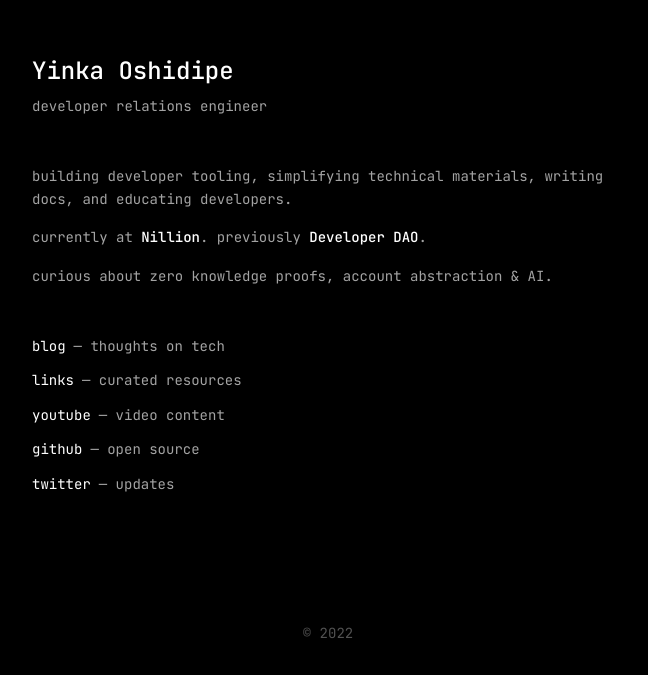
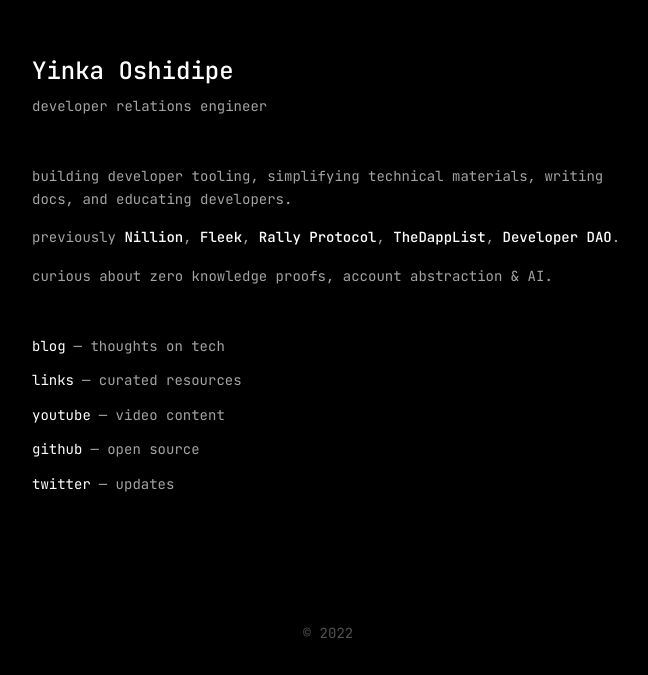
Before and after one commit to geniusyinka/yinka.lol, a Next.js app: page / in a window 1280 px wide. Shown: the part 125-800 px from the top of the page, without its empty margins (312-960 px from the left). Built offline with nearby package versions, Linux system fonts and the light colour scheme.

Commit message:
Update homepage: move Nillion to previous roles
Wrapped up time at Nillion. Updated bio to list Nillion, Fleek,
Rally Protocol, TheDappList, and Developer DAO as previous roles
instead of showing Nillion as current.

```diff
--- a/pages/index.tsx
+++ b/pages/index.tsx
@@ -24,7 +24,7 @@
               writing docs, and educating developers.
             </p>
             <p>
-              currently at{" "}
+              previously{" "}
               <a
                 href="https://twitter.com/nillion"
                 target="_blank"
@@ -33,7 +33,34 @@
               >
                 Nillion
               </a>
-              . previously{" "}
+              ,{" "}
+              <a
+                href="https://twitter.com/fleek"
+                target="_blank"
+                rel="noopener noreferrer"
+                className="link font-medium text-white"
+              >
+                Fleek
+              </a>
+              ,{" "}
+              <a
+                href="https://twitter.com/RallyProtocol"
+                target="_blank"
+                rel="noopener noreferrer"
+                className="link font-medium text-white"
+              >
+                Rally Protocol
+              </a>
+              ,{" "}
+              <a
+                href="https://twitter.com/tdldoteco"
+                target="_blank"
+                rel="noopener noreferrer"
+                className="link font-medium text-white"
+              >
+                TheDappList
+              </a>
+              ,{" "}
               <a
                 href="https://twitter.com/developer_DAO"
                 target="_blank"
```
